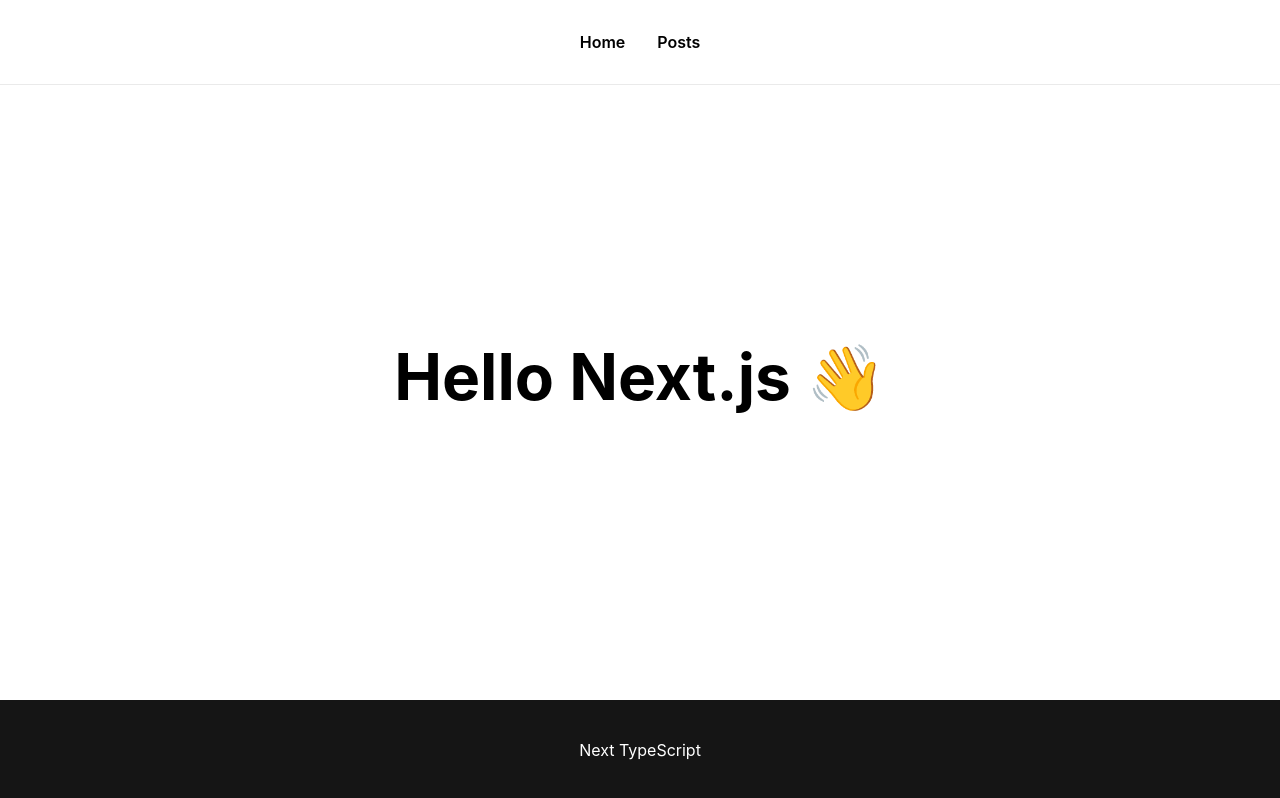
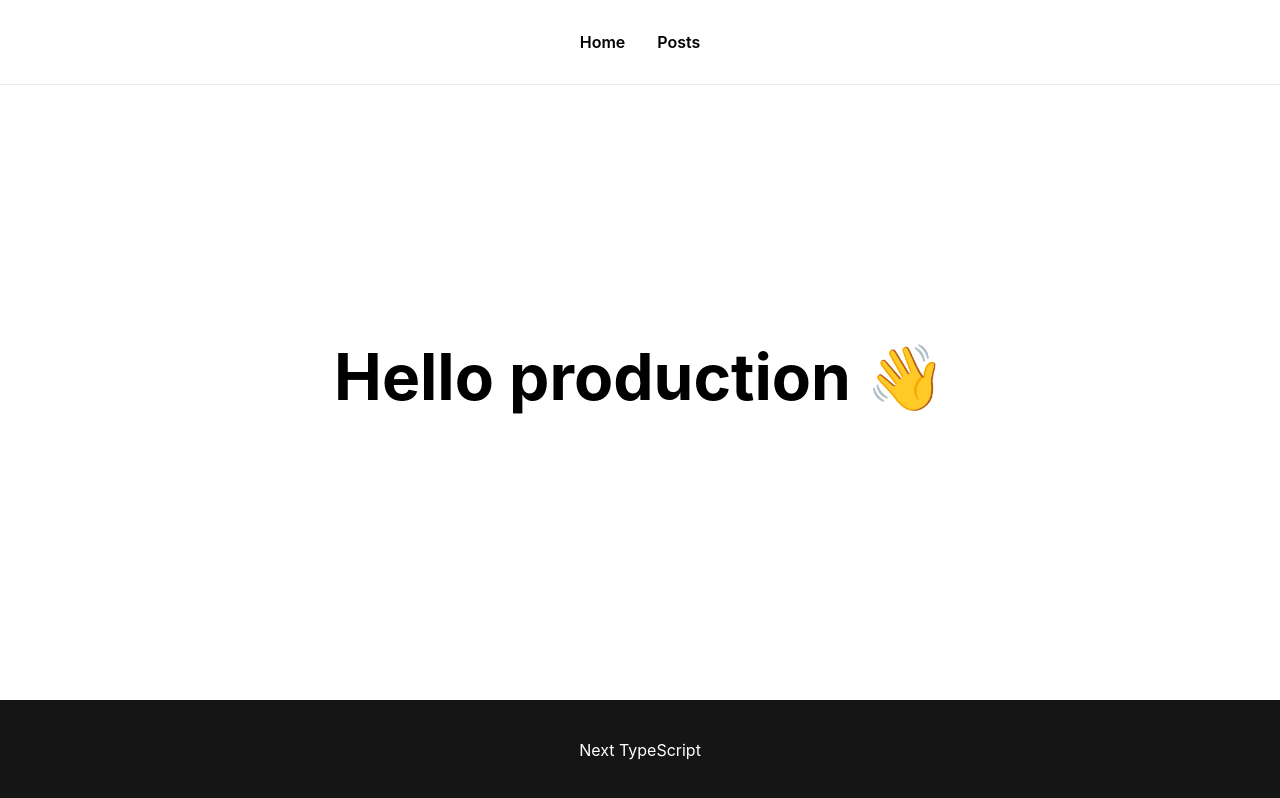
Before and after one commit to alexanderalmstrom/next-typescript, a Next.js app: page / in a window 1280 px wide. Built offline with nearby package versions, Linux system fonts and the light colour scheme.

Commit message:
Update production

```diff
--- a/pages/index.tsx
+++ b/pages/index.tsx
@@ -3,7 +3,7 @@
 
 const IndexPage = () => (
   <Layout>
-    <h1 className={styles.title}>Hello Next.js 👋</h1>
+    <h1 className={styles.title}>Hello production 👋</h1>
   </Layout>
 )
 
```
